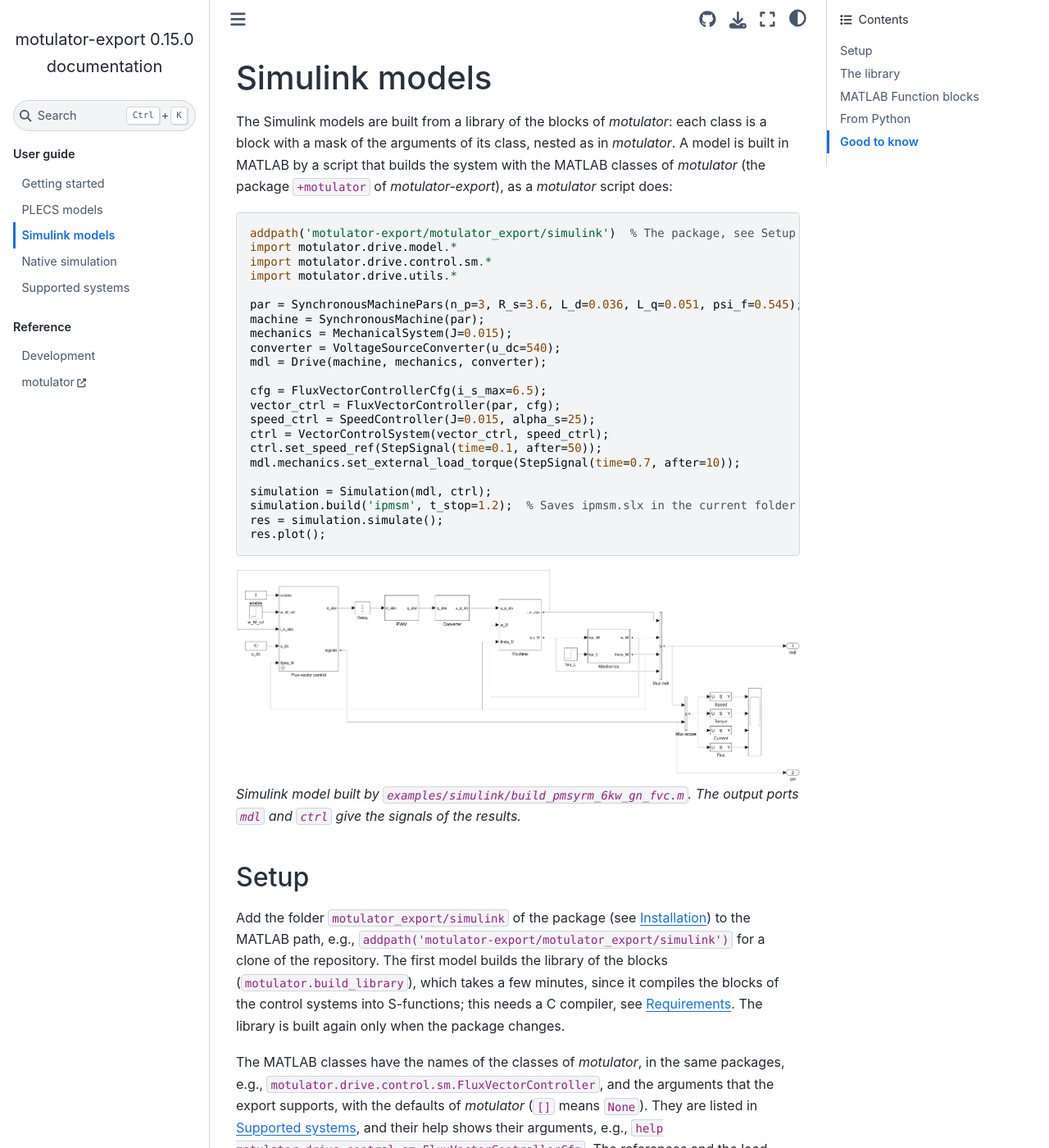
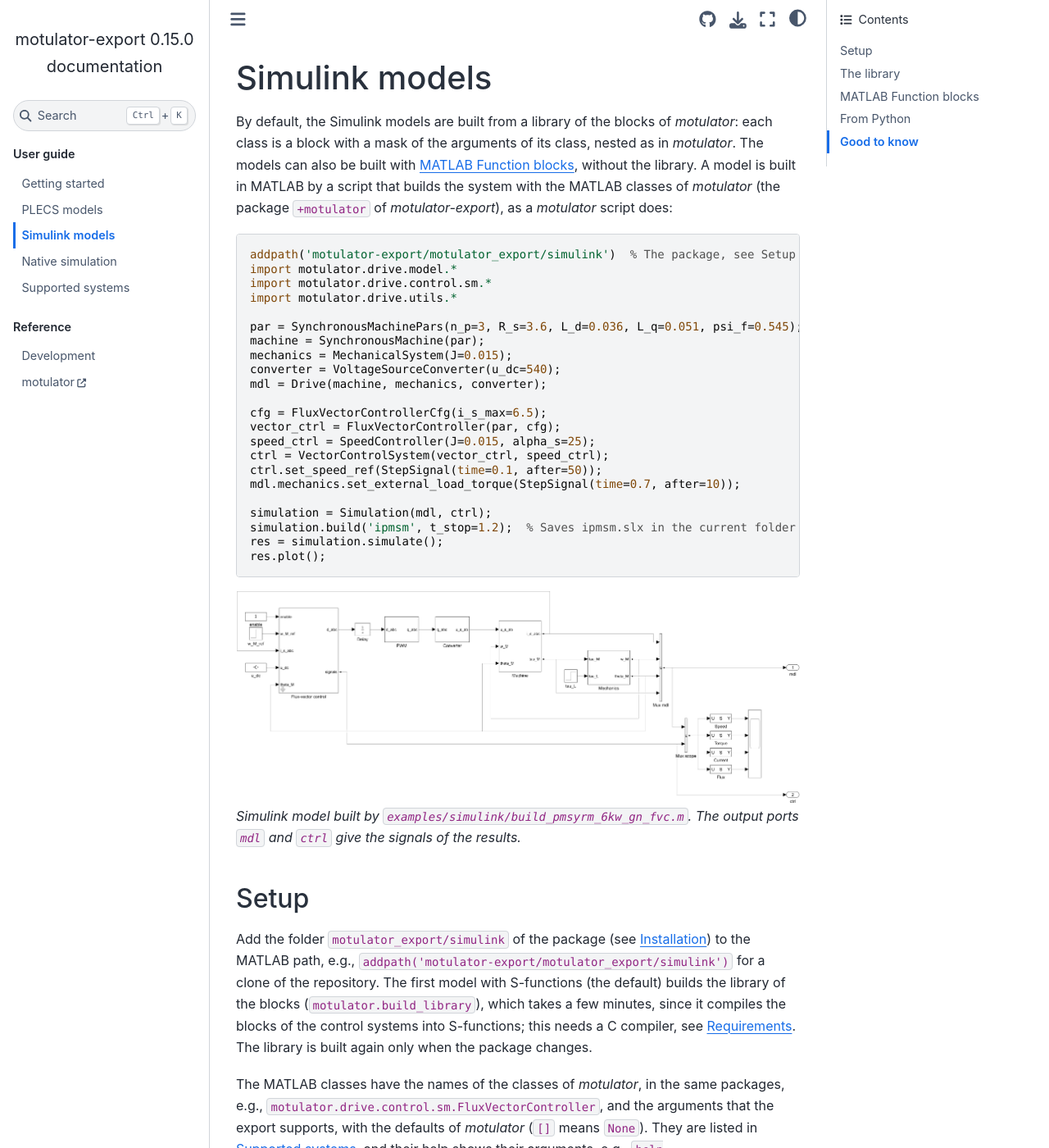
Before and after one commit to Aalto-Electric-Drives/motulator-export, a Sphinx documentation site: the page built from docs/source/guide/simulink.md, in a window 1280 px wide and 1400 px high. Shown: the whole window at 82% size. Built offline with Sphinx 7.4.7 and the Sphinx Book theme 1.1.4, drawn with Linux system fonts in a browser that asks for light colours; pages that are not in the unit, such as notebooks, are missing from menus; some of the changed text lies outside the part shown.

Commit message:
Update the documentation of the MATLAB Function models
Describe the self-contained models in the README and the user guide,
note that the initialization script replaces the variables of the base
workspace, update the run time of the first simulation, and remove the
unused options tunable and data_stores of add_control_system.

Co-Authored-By: Claude Fable 5.2 <noreply@anthropic.com>

````diff
--- a/docs/source/guide/simulink.md
+++ b/docs/source/guide/simulink.md
@@ -1,6 +1,6 @@
 # Simulink models
 
-The Simulink models are built from a library of the blocks of *motulator*: each class is a block with a mask of the arguments of its class, nested as in *motulator*. A model is built in MATLAB by a script that builds the system with the MATLAB classes of *motulator* (the package `+motulator` of *motulator-export*), as a *motulator* script does:
+By default, the Simulink models are built from a library of the blocks of *motulator*: each class is a block with a mask of the arguments of its class, nested as in *motulator*. The models can also be built with [MATLAB Function blocks](#matlab-function-blocks), without the library. A model is built in MATLAB by a script that builds the system with the MATLAB classes of *motulator* (the package `+motulator` of *motulator-export*), as a *motulator* script does:
 
 ```matlab
 addpath('motulator-export/motulator_export/simulink')  % The package, see Setup
@@ -47,7 +47,7 @@ class: only-dark
 
 ## Setup
 
-Add the folder `motulator_export/simulink` of the package (see [](getting_started.md#installation)) to the MATLAB path, e.g., `addpath('motulator-export/motulator_export/simulink')` for a clone of the repository. The first model builds the library of the blocks (`motulator.build_library`), which takes a few minutes, since it compiles the blocks of the control systems into S-functions; this needs a C compiler, see [](getting_started.md#requirements). The library is built again only when the package changes.
+Add the folder `motulator_export/simulink` of the package (see [](getting_started.md#installation)) to the MATLAB path, e.g., `addpath('motulator-export/motulator_export/simulink')` for a clone of the repository. The first model with S-functions (the default) builds the library of the blocks (`motulator.build_library`), which takes a few minutes, since it compiles the blocks of the control systems into S-functions; this needs a C compiler, see [](getting_started.md#requirements). The library is built again only when the package changes.
 
 The MATLAB classes have the names of the classes of *motulator*, in the same packages, e.g., `motulator.drive.control.sm.FluxVectorController`, and the arguments that the export supports, with the defaults of *motulator* (`[]` means `None`). They are listed in [](supported.md), and their help shows their arguments, e.g., `help motulator.drive.control.sm.FluxVectorControllerCfg`. The references and the load torque are constants or step signals (`StepSignal`).
 
@@ -100,6 +100,7 @@ The signals are those of the [PLECS models](plecs.md#simulating-from-python). In
 ## Good to know
 
 - The script of `write_model` refers to the package by a path relative to the folder of the model. If you move the files, write the model again.
+- The initialization script of a model with MATLAB Function blocks defines its variables (`ctrl`, `machine`, etc.) in the base workspace, replacing the variables of the same names, e.g., the objects of the build script.
 - A model with S-functions needs the library: a model opened in a new MATLAB session finds it if the folder `motulator_export/simulink` is on the MATLAB path.
 - The models agree with *motulator* as the PLECS models do, see [](plecs.md#accuracy).
 - As in the PLECS models, the measured rotor angle (synchronous machine) or speed (induction machine) comes from the sensor of the drive, which sensored control needs (`DriveSensors(theta_M=Sensor())` or `DriveSensors(w_M=Sensor())`). Without the sensor, this input of the sensorless control system is zero.
````
Also changed, not shown: README.md (+2 -1 lines), docs/source/index.md (+2 -1 lines), motulator_export/simulink/README.md, 5 other files.
